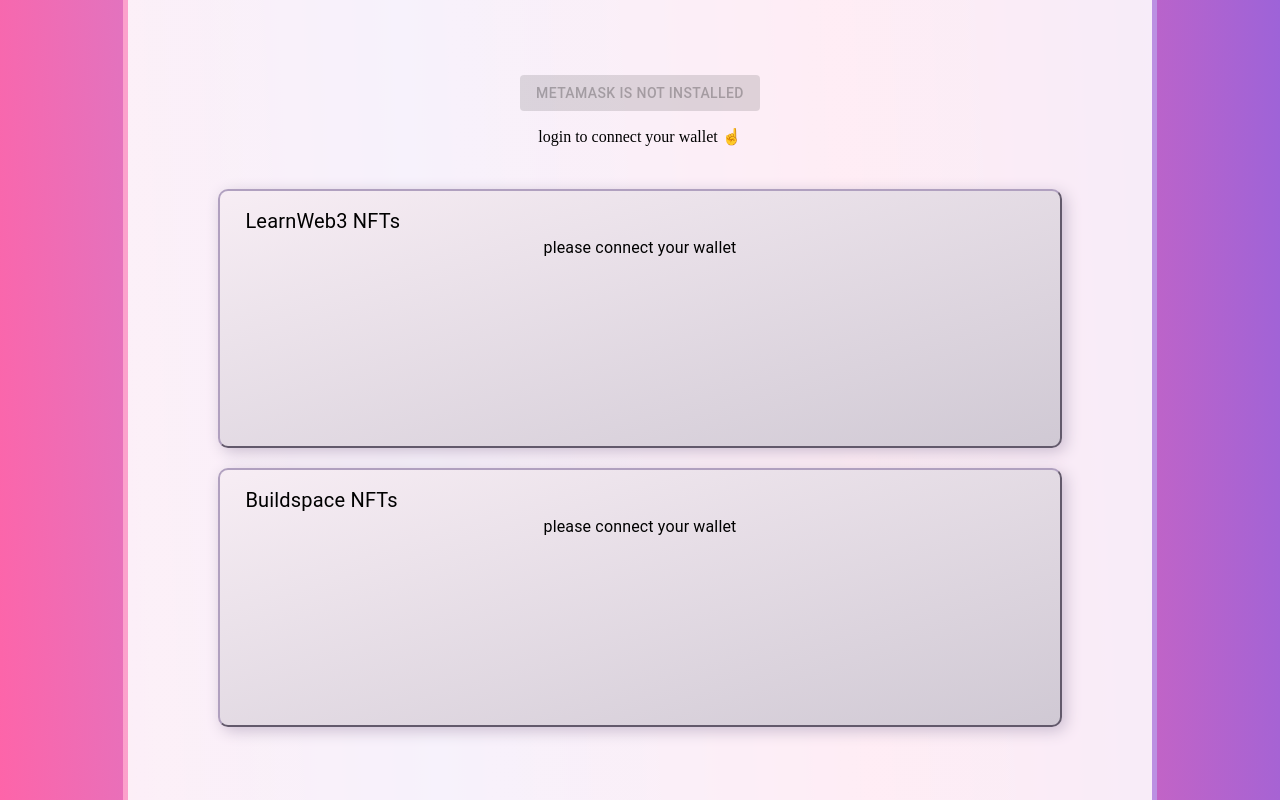
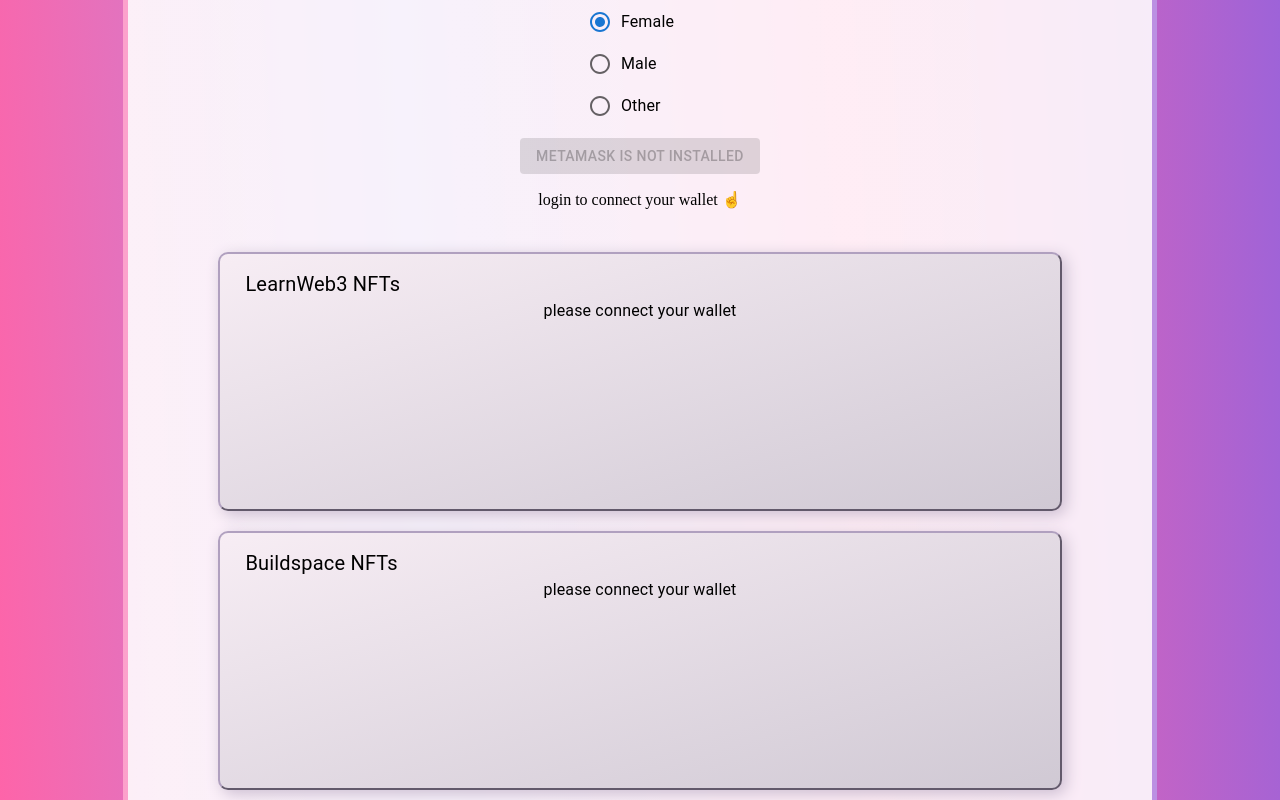
Before and after one commit to jkwalsh127/NFTs, a React (Create React App) app: page / in a window 1280 px wide. Built offline with nearby package versions, Linux system fonts and the light colour scheme.

Commit message:
import radio buttons

```diff
--- a/src/App.js
+++ b/src/App.js
@@ -1,11 +1,16 @@
-import MetaMask from "./components/MetaMask";
+import { useState } from "react";
+import MetaMask from "./components/Methods/MetaMask";
+import RadioButtons from "./components/RadioButtons";
 
 
 function App() {
+  const [connectionMethod, setConnectionMethod] = useState("");
+  const handleConnectionMethodChange = (selection) => setConnectionMethod(selection);
 
   return (
     <div className="app">
       <div className="content-container">
+        <RadioButtons handleConnectionMethodChange={handleConnectionMethodChange}/>
         <MetaMask />
       </div>
     </div>
--- /dev/null
+++ b/src/components/RadioButtons.js
@@ -0,0 +1,16 @@
+import { FormControlLabel, Radio, RadioGroup } from "@mui/material";
+
+export default function RadioButtons({ handleConnectionMethodChange }) {
+
+    return (
+      <RadioGroup
+        aria-labelledby="demo-radio-buttons-group-label"
+        defaultValue="female"
+        name="radio-buttons-group"
+      >
+        <FormControlLabel value="female" control={<Radio />} label="Female" onClick={() => handleConnectionMethodChange("")}/>
+        <FormControlLabel value="male" control={<Radio />} label="Male" onClick={() => handleConnectionMethodChange("")}/>
+        <FormControlLabel value="other" control={<Radio />} label="Other" onClick={() => handleConnectionMethodChange("")}/>
+      </RadioGroup>
+    )
+}
```
Also changed, not shown: src/components/Methods/MetaMask.js (renamed from src/components/MetaMask.js).
